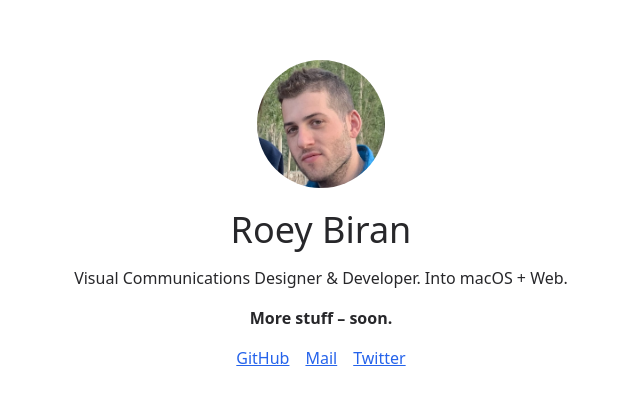
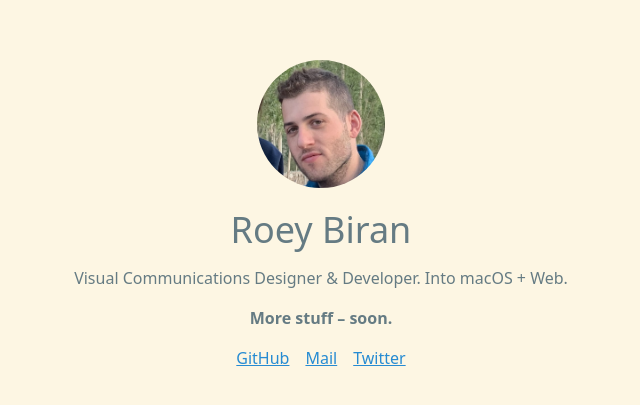
Before and after one commit to roeybiran/personal-website, a Next.js app: page / in a window 1280 px wide. Shown: the part 185-590 px from the top of the page, without its empty margins (319-959 px from the left). Built offline with nearby package versions, Linux system fonts and the light colour scheme.

Commit message:
add dark mode

```diff
--- a/pages/index.tsx
+++ b/pages/index.tsx
@@ -4,29 +4,39 @@ import Image from "next/image";
 import tokens from "../styles/tokens";
 
 const StyledHeader = styled.header`
+  --bg-color: #fdf6e3;
+  --text-color: #657b83;
+  --link-color: #268bd2;
+
+  @media (prefers-color-scheme: dark) {
+    --bg-color: #002b36;
+    --text-color: #839496;
+  }
+
   height: 100vh;
   width: 100vw;
   display: flex;
   flex-direction: column;
   align-items: center;
   justify-content: center;
-  color: ${tokens.colors.gray[800]};
   gap: ${tokens.spacing[4]};
+  padding: ${tokens.spacing[4]};
   margin: 0 auto;
-  padding: ${tokens.spacing[4]};
+
+  background-color: var(--bg-color);
+  color: var(--text-color);
 
   > p {
     text-align: center;
   }
 
   a {
-    color: ${tokens.colors.blue[600]};
+    color: var(--link-color);
     text-decoration: underline;
-    transition: color 0.2s ease;
-  }
 
-  a:hover {
-    color: ${tokens.colors.gray[800]};
+    :hover {
+      text-decoration-style: double;
+    }
   }
 
   .image-wrapper {
```
Also changed, not shown: 1 other file (tests, documents, lock files or other folders).
